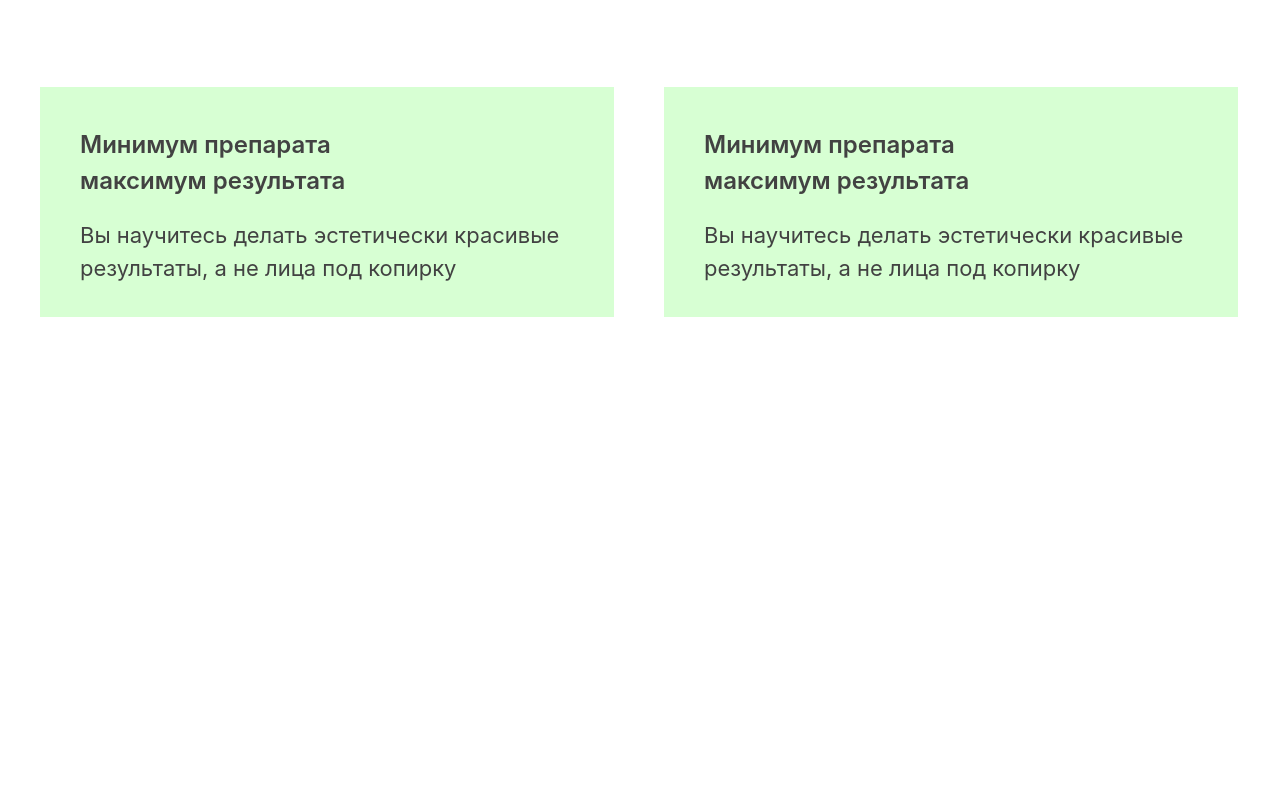
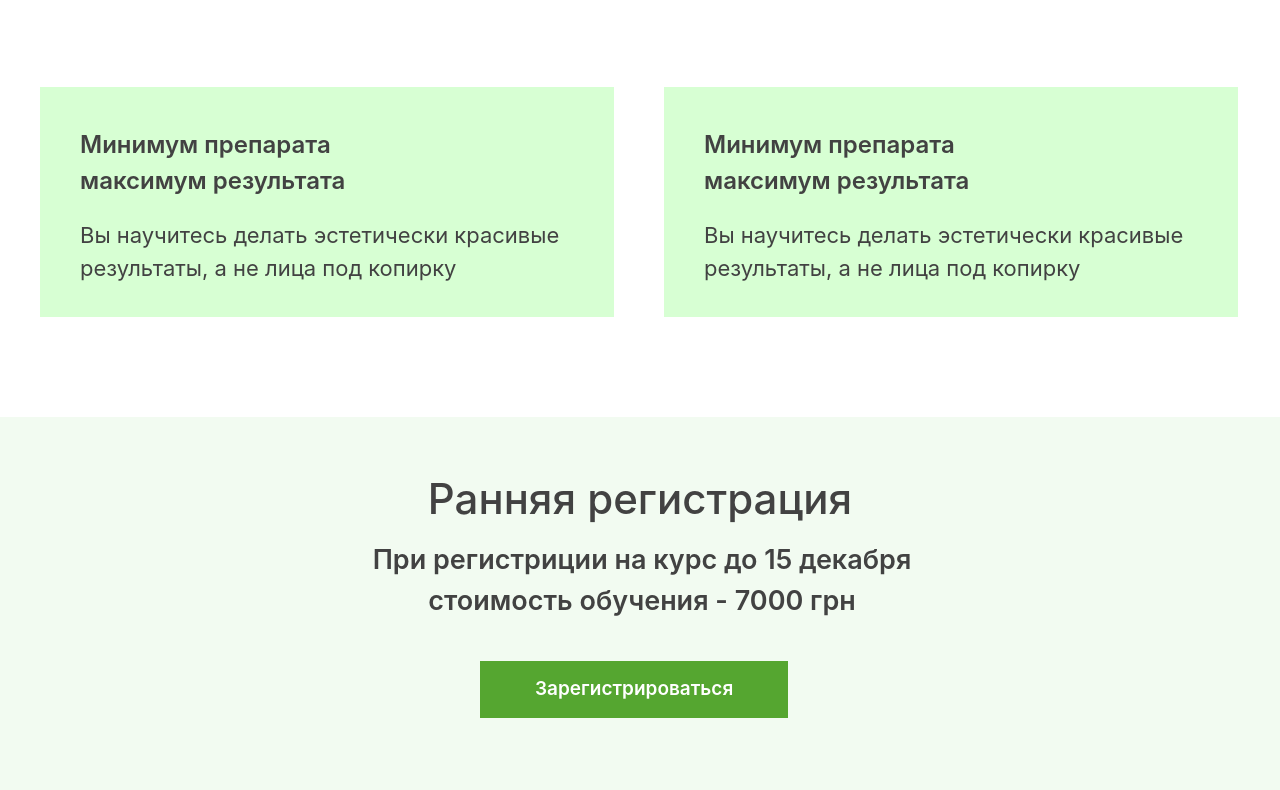
Before and after one commit to Abubakr-63/group-project, a website: page src/Page5.html in a window 1280 px wide. Shown: the part 2644-3434 px from the top of the page. Before the commit the page ends 2961 px from the top, so only its background shows below. Drawn offline with nearby package versions, Linux system fonts and the light colour scheme; files that its build step writes are made by us from their sources.

Commit message:
section5

```diff
--- a/src/Page5.html
+++ b/src/Page5.html
@@ -223,6 +223,13 @@
             </div>
         </div>
       </section>
+      <section class="bg-[#F2FBF1]">
+        <div class="max-w-[1200px] m-auto mt-[100px]">
+            <p class="text-[42px] font-medium text-[#424242] text-center pt-[50px]">Ранняя регистрация</p>
+            <p class="text-[27px] font-semibold text-[#424242] lg:w-[604px] text-center lg:ml-[300px] mt-[10px] w-[400px] ml-[60px]">При регистриции на курс до 15 декабря стоимость обучения - 7000 грн</p>
+            <button class="text-[19px] font-semibold text-white p-[14px_55px] bg-[#55A630] text-center lg:ml-[440px] mt-[40px] ml-[90px]">Зарегистрироваться</button>
+        </div><br><br><br>
+      </section>
     </main>
   </body>
 </html>
```
Also changed, not shown: src/muhammad-img/карточка мастер-класс.png (added), src/muhammad-img/карточка онлайн.png (added), src/muhammad-img/карточка.png (added).
